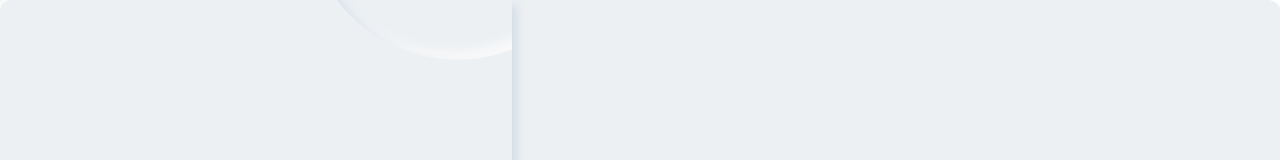
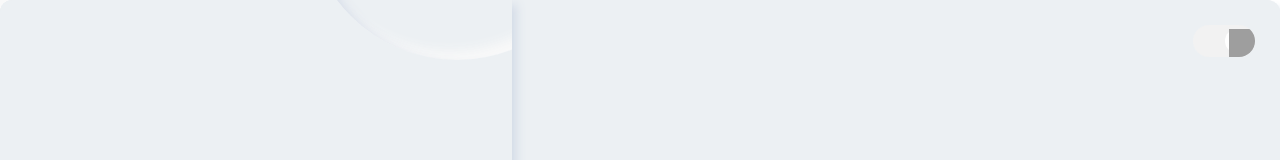
Before and after one commit to Kuban23/shop_boiler_client, a Next.js app: page / in a window 1280 px wide. Shown: the top 160 px of the page. Built offline with nearby package versions, Linux system fonts and the light colour scheme; grey boxes are pictures that could not be loaded.

Commit message:
feat:реализавал смену тем светлая/темная

```diff
--- /dev/null
+++ b/components/elements/ModeToggler/ModeToggler.tsx
@@ -0,0 +1,33 @@
+import { useEffect } from 'react'
+import { useSelector } from 'react-redux'
+import { useTheme } from '../../../hooks/useTheme'
+import styles from './index.module.scss'
+
+const ModeToggler = () => {
+  const { toggleTheme } = useTheme()
+  //ig
+  // eslint-disable-next-line @typescript-eslint/no-explicit-any
+  const mode = useSelector((state: any) => state.theme)
+
+  const handleToggleMode = () => {
+    toggleTheme()
+    document.body.classList.toggle('dark_mode')
+  }
+
+  useEffect(() => {
+    document.body.classList.add(mode === 'dark' ? 'dark_mode' : 'body')
+  }, [mode])
+
+  return (
+    <div className={styles.theme}>
+      <input
+        className={styles.theme__input}
+        type="checkbox"
+        checked={mode === 'light'}
+        onChange={handleToggleMode}
+      />
+    </div>
+  )
+}
+
+export default ModeToggler
--- /dev/null
+++ b/components/elements/ModeToggler/index.module.scss
@@ -0,0 +1,59 @@
+.theme {
+  display: flex;
+  justify-content: flex-end;
+
+  @media (max-width: 950px) {
+    position: absolute;
+    top: 12px;
+    right: 20px;
+  }
+
+  @media (max-width: 580px) {
+    top: 16px;
+  }
+
+  &__input {
+    appearance: none;
+    width: 62px;
+    height: 32px;
+    display: inline-block;
+    position: relative;
+    border-radius: 50px;
+    overflow: hidden;
+    outline: none;
+    background-color: #383838;
+    border: none;
+    cursor: pointer;
+    transition: background-color ease 0.3s;
+
+    &::before {
+      content: url('https://shivanarrthine.com/public/images/icons/moon.svg');
+      display: block;
+      position: absolute;
+      z-index: 2;
+      width: 24px;
+      height: 24px;
+      background: #222;
+      left: 4px;
+      top: 4px;
+      border-radius: 50%;
+      text-indent: 4px;
+      line-height: 31px;
+      word-spacing: 37px;
+      color: #fff;
+      white-space: nowrap;
+      transition: all cubic-bezier(0.3, 1.5, 0.7, 1) 0.3s;
+    }
+
+    &:checked {
+      background-color: #f2f2f2;
+      border-color: #222;
+
+      &:checked::before {
+        left: 32px;
+        content: url('https://shivanarrthine.com/public/images/icons/sun.svg');
+        background: #fff;
+      }
+    }
+  }
+}
--- a/components/modules/AuthPage/SignInForm.tsx
+++ b/components/modules/AuthPage/SignInForm.tsx
@@ -1,6 +1,6 @@
 import React from 'react'
 import { useForm } from 'react-hook-form'
-import { useDispatch } from 'react-redux'
+import { useDispatch, useSelector } from 'react-redux'
 
 import NameInput from '@/components/elements/AuthPage/NameInput'
 import styles from '../../templates/AuthPage/authPage.module.scss'
@@ -53,9 +53,19 @@ const SigInForm = () => {
       setSpinner(false)
     }
   }
+
+  //ig
+  // eslint-disable-next-line @typescript-eslint/no-explicit-any
+  const mode = useSelector((state: any) => state.theme)
+  // делаю условие по теме и применю стили
+  const darkModeClass = mode === 'dark' ? `${styles.dark_mode}` : ''
+
   return (
-    <form className={styles.form} onSubmit={handleSubmit(onSubmit)}>
-      <h2 className={`${styles.form__title} ${styles.title}`}>
+    <form
+      className={`${styles.form} ${darkModeClass}`}
+      onSubmit={handleSubmit(onSubmit)}
+    >
+      <h2 className={`${styles.form__title} ${styles.title} ${darkModeClass}`}>
         Войдите на сайт
       </h2>
       <NameInput register={register} errors={errors} />
@@ -67,7 +77,7 @@ const SigInForm = () => {
         placeholder="Password"
       /> */}
       <button
-        className={`${styles.form__button} ${styles.button} ${styles.submit}`}
+        className={`${styles.form__button} ${styles.button} ${styles.submit} ${darkModeClass}`}
       >
         {spinner ? <div className={spinnerStyles.spinner} /> : 'Войти'}
       </button>
--- a/components/modules/AuthPage/SignUpForm.tsx
+++ b/components/modules/AuthPage/SignUpForm.tsx
@@ -1,6 +1,6 @@
 import React from 'react'
 import { useForm } from 'react-hook-form'
-import { useDispatch } from 'react-redux'
+import { useDispatch, useSelector } from 'react-redux'
 
 import NameInput from '@/components/elements/AuthPage/NameInput'
 import styles from '../../templates/AuthPage/authPage.module.scss'
@@ -53,9 +53,18 @@ const SignUpForm = ({ switchForm }: { switchForm: () => void }) => {
     }
   }
 
+  //ig
+  // eslint-disable-next-line @typescript-eslint/no-explicit-any
+  const mode = useSelector((state: any) => state.theme)
+  // делаю условие по теме и применю стили
+  const darkModeClass = mode === 'dark' ? `${styles.dark_mode}` : ''
+
   return (
-    <form className={styles.form} onSubmit={handleSubmit(onSubmit)}>
-      <h2 className={`${styles.form__title} ${styles.title}`}>
+    <form
+      className={`${styles.form} ${darkModeClass}`}
+      onSubmit={handleSubmit(onSubmit)}
+    >
+      <h2 className={`${styles.form__title} ${styles.title} ${darkModeClass}`}>
         Создать аккаунт
       </h2>
       <NameInput register={register} errors={errors} />
@@ -69,7 +78,7 @@ const SignUpForm = ({ switchForm }: { switchForm: () => void }) => {
         placeholder="Password"
       /> */}
       <button
-        className={`${styles.form__button} ${styles.button} ${styles.submit}`}
+        className={`${styles.form__button} ${styles.button} ${styles.submit} ${darkModeClass}`}
       >
         {spinner ? (
           <div className={spinnerStyles.spinner} />
--- a/components/templates/AuthPage/AuthPage.tsx
+++ b/components/templates/AuthPage/AuthPage.tsx
@@ -1,9 +1,11 @@
 import React, { MutableRefObject } from 'react'
+import { useSelector } from 'react-redux'
 
 import styles from './authPage.module.scss'
 import { useMediaQuery } from '@/hooks/useMediaQuery'
 import SignUpForm from '@/components/modules/AuthPage/SignUpForm'
 import SigInForm from '@/components/modules/AuthPage/SignInForm'
+import ModeToggler from '@/components/elements/ModeToggler/ModeToggler'
 const AuthPage = () => {
   const switchCtn = React.useRef() as MutableRefObject<HTMLDivElement>
   const switchC1 = React.useRef() as MutableRefObject<HTMLDivElement>
@@ -14,22 +16,6 @@ const AuthPage = () => {
   const bContainer = React.useRef() as MutableRefObject<HTMLDivElement>
   // Применил кастомный хук чтобы убрать после 800 текст и описание
   const isMedia800 = useMediaQuery(800)
-
-  // const switchCtn: MutableRefObject<HTMLDivElement> = React.useRef()
-  // // let switchCtn = useRef() as MutableRefObject<HTMLDivElement>
-  // const switchC1: MutableRefObject<HTMLDivElement> = React.useRef()
-  // // const switchC1 = document.querySelector('#switch-c1')
-  // const switchC2: MutableRefObject<HTMLDivElement> = React.useRef()
-  // // const switchC2 = document.querySelector('#switch-c2')
-  // const switchCircle1: MutableRefObject<HTMLDivElement> = React.useRef()
-  // const switchCircle2: MutableRefObject<HTMLDivElement> = React.useRef()
-  // // const switchCircle = document.querySelectorAll('.switch__circle')
-  // const switchBtn: MutableRefObject<HTMLDivElement> = React.useRef()
-  // // const switchBtn = document.querySelectorAll('.switch-btn')
-  // const aContainer: MutableRefObject<HTMLDivElement> = React.useRef()
-  // // const aContainer = document.querySelector('#a-container')
-  // const bContainer: MutableRefObject<HTMLDivElement> = React.useRef()
-  // // const bContainer = document.querySelector('#b-container')
 
   // console.log(switchC2)
   const switchForm = () => {
@@ -49,85 +35,58 @@ const AuthPage = () => {
     bContainer.current.classList.toggle(styles.is_z200)
   }
 
+  //ig
+  // eslint-disable-next-line @typescript-eslint/no-explicit-any
+  const mode = useSelector((state: any) => state.theme)
+  // делаю условие по теме и применю стили
+  const darkModeClass = mode === 'dark' ? `${styles.dark_mode}` : ''
+
   return (
-    <div className={styles.main}>
+    <div className={`${styles.main} ${darkModeClass}`}>
+      <div className="styles.mode_toggle">
+        <ModeToggler />
+      </div>
       <div
-        className={`${styles.container} ${styles.a_container}`}
+        className={`${styles.container} ${styles.a_container} ${darkModeClass}`}
         id="a-container"
         ref={aContainer}
       >
         <div className={styles.container__inner}>
           <SignUpForm switchForm={switchForm} />
-          {/* <form className={styles.form}>
-            <h2 className={`${styles.form__title} ${styles.title}`}>
-              Создать аккаунт
-            </h2>
-            <input
-              className={styles.form__input}
-              type="text"
-              placeholder="Name"
-            />
-            <input
-              className={styles.form__input}
-              type="text"
-              placeholder="Email"
-            />
-            <input
-              className={styles.form__input}
-              type="password"
-              placeholder="Password"
-            />
-            <button
-              className={`${styles.form__button} ${styles.button} ${styles.submit}`}
-            >
-              Зарегистрироваться
-            </button>
-          </form> */}
         </div>
       </div>
       <div
-        className={`${styles.container} ${styles.b_container}`}
+        className={`${styles.container} ${styles.b_container} ${darkModeClass}`}
         id="b-container"
         ref={bContainer}
       >
         <div className={styles.container__inner}>
           <SigInForm />
-          {/* <form className={styles.form}>
-            <h2 className={`${styles.form__title} ${styles.title}`}>
-              Войдите на сайт
-            </h2>
-            <input
-              className={styles.form__input}
-              type="text"
-              placeholder="Name"
-            />
-            <input
-              className={styles.form__input}
-              type="password"
-              placeholder="Password"
-            />
-            <button
-              className={`${styles.form__button} ${styles.button} ${styles.submit}`}
-            >
-              Войти
-            </button>
-          </form> */}
         </div>
       </div>
-      <div className={styles.switch} id="switch-cnt" ref={switchCtn}>
-        <div className={styles.switch__circle} ref={switchCircle1} />
+      <div
+        className={`${styles.switch} ${darkModeClass}`}
+        id="switch-cnt"
+        ref={switchCtn}
+      >
         <div
-          className={`${styles.switch__circle} ${styles.switch__circle__t}`}
+          className={`${styles.switch__circle} ${darkModeClass}`}
+          ref={switchCircle1}
+        />
+        <div
+          className={`${styles.switch__circle} ${styles.switch__circle__t} ${darkModeClass}`}
           ref={switchCircle2}
         />
         <div className={styles.switch__container} id="switch-c1" ref={switchC1}>
           {!isMedia800 && (
             <>
-              <h2 className={`${styles.switch__title} ${styles.title}`}>
+              <h2
+                className={`${styles.switch__title} ${styles.title} ${darkModeClass}`}
+              >
                 Добро пожаловать!
               </h2>
               <p
-                className={`${styles.switch__description} ${styles.description}`}
+                className={`${styles.switch__description} ${styles.description} ${darkModeClass}`}
               >
                 Чтобы оставаться на связи с нами, пожалуйста, войдите под своей
                 личной информацией
@@ -148,11 +107,13 @@ const AuthPage = () => {
         >
           {!isMedia800 && (
             <>
-              <h2 className={`${styles.switch__title} ${styles.title}`}>
+              <h2
+                className={`${styles.switch__title} ${styles.title} ${darkModeClass}`}
+              >
                 Привет!
               </h2>
               <p
-                className={`${styles.switch__description} ${styles.description}`}
+                className={`${styles.switch__description} ${styles.description} ${darkModeClass}`}
               >
                 Введите свои личные данные
               </p>
@@ -160,7 +121,7 @@ const AuthPage = () => {
           )}
           <button
             onClick={switchForm}
-            className={`${styles.switch__button} ${styles.button} ${styles.switch_btn}`}
+            className={`${styles.switch__button} ${styles.button} ${styles.switch_btn} ${darkModeClass}`}
           >
             Зарегистрироваться
           </button>
--- a/hooks/useTheme.ts
+++ b/hooks/useTheme.ts
@@ -0,0 +1,31 @@
+import { useEffect } from 'react'
+import { useSelector, useDispatch } from 'react-redux'
+
+import { setMode } from '../redux/slices/modeTheme'
+
+export const useTheme = () => {
+  //ig
+  // eslint-disable-next-line @typescript-eslint/no-explicit-any
+  const mode = useSelector((state: any) => state.theme)
+  const dispatch = useDispatch()
+
+  const toggleTheme = () => {
+    if (mode === 'dark') {
+      localStorage.setItem('mode', JSON.stringify('light'))
+      dispatch(setMode('light'))
+    } else {
+      localStorage.setItem('mode', JSON.stringify('dark'))
+      dispatch(setMode('dark'))
+    }
+  }
+
+  useEffect(() => {
+    const localTheme = JSON.parse(localStorage.getItem('mode') as string)
+
+    if (localTheme) {
+      dispatch(setMode(localTheme))
+    }
+  }, [])
+
+  return { toggleTheme }
+}
```
Also changed, not shown: redux/slices/modeTheme.ts (+12 -8 lines).
